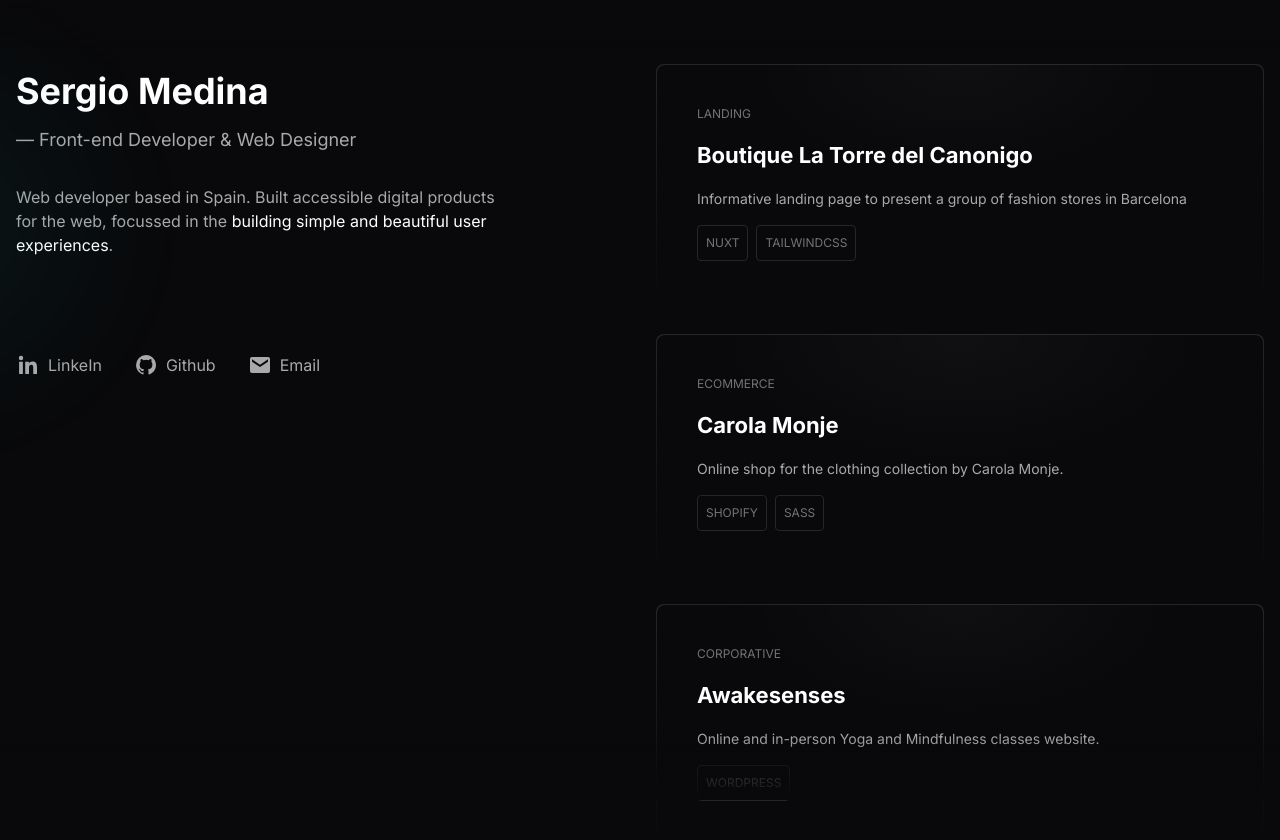
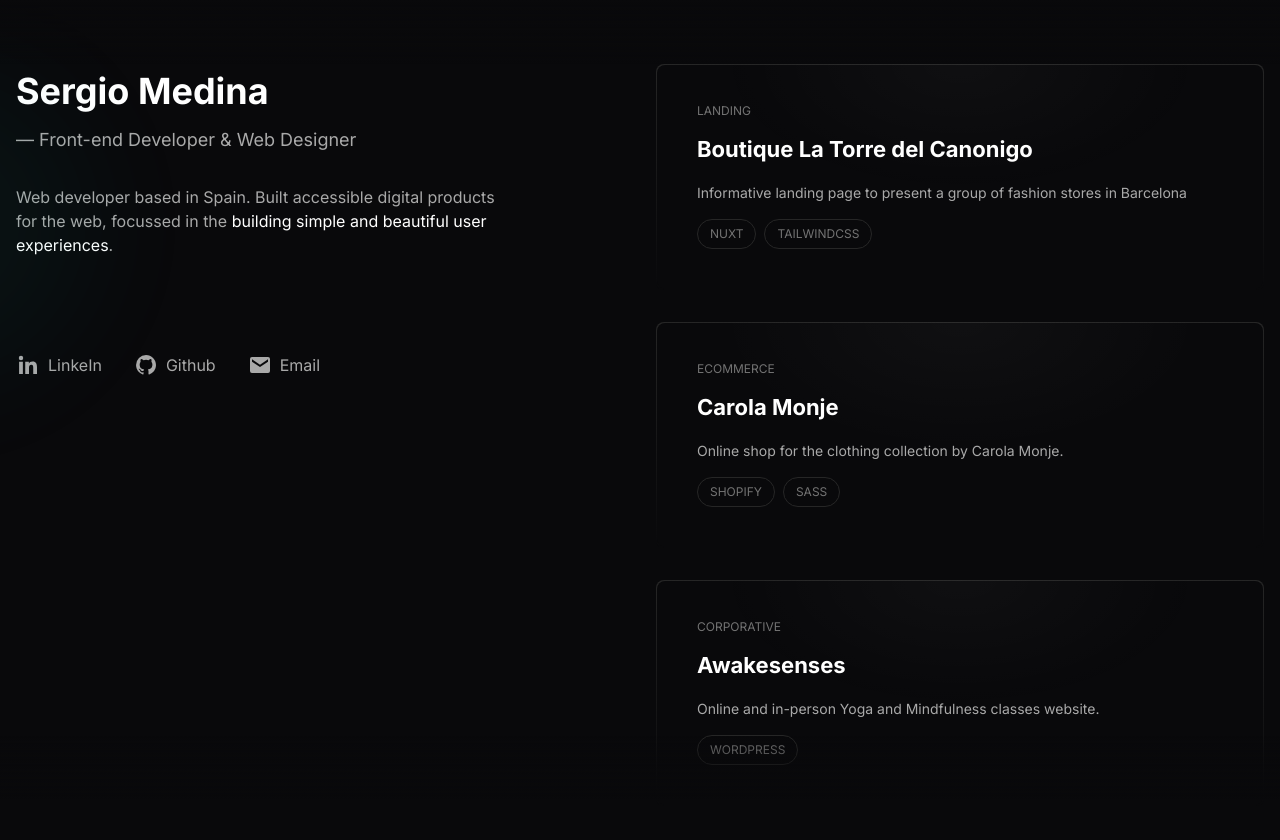
Before and after one commit to sergiomediname/sergiomedina.me, a Nuxt app: page / in a window 1280 px wide. Shown: the top 840 px of the page. Built offline with nearby package versions, Linux system fonts and the light colour scheme.

Commit message:
style(card): improve hover animation

```diff
--- a/components/CardWork.vue
+++ b/components/CardWork.vue
@@ -1,16 +1,16 @@
 <template>
   <div
-    class="p-[1px] relative bg-gradient-to-t from-zinc-950 to-neutral-800 rounded-lg overflow-hidden before:absolute before:inset-0 before:z-10 before:opacity-0 before:bg-gradient-to-tr before:from-accent before:to-alter before:animate-gradient before:bg-gradient before:transition-all before:duration-500 hover:before:opacity-100">
+    class="p-[1px] relative bg-gradient-to-t from-zinc-950 to-neutral-800 rounded-lg overflow-hidden before:absolute before:inset-0 before:z-10 before:opacity-0 before:bg-gradient-to-tr before:from-accent before:to-alter before:animate-gradient before:bg-gradient transition-all duration-200 before:duration-500 hover:before:opacity-100 hover:!opacity-100 group-hover/works:opacity-50">
     <div
-      class="absolute bg-gradient-card hover:scale-[2] hover:opacity-10 opacity-[0.03] scale transition-all duration-300 inset-0 z-30">
+      class="absolute bg-gradient-card hover:scale-[2] hover:opacity-10 opacity-[0.03] scale duration-300 inset-0 z-30">
     </div>
     <div class="relative z-20 p-8 lg:p-10 bg-zinc-950 rounded-lg flex flex-col gap-4">
-      <p class="uppercase text-sm text-neutral-500">{{ data.type }}</p>
+      <p class="uppercase text-sm leading-none text-neutral-500">{{ data.type }}</p>
       <h2 class="font-bold text-2xl text-highlight">{{ data.title }}</h2>
       <p class="text-md">{{ data.description }}</p>
       <div class="flex items-center gap-2">
         <span v-for="stack in data.stack" :key="stack"
-          class="border border-neutral-800 p-2 rounded uppercase text-sm text-neutral-500">{{
+          class="border border-neutral-800 py-2 px-3 rounded-full uppercase text-sm leading-none text-neutral-500">{{
             stack
           }}</span>
       </div>
--- a/components/WorkList.vue
+++ b/components/WorkList.vue
@@ -1,5 +1,5 @@
 <template>
-  <div class="col-span-12 lg:col-span-6 lg:col-start-7">
+  <div class="col-span-12 lg:col-span-6 lg:col-start-7 group/works">
     <div class="items flex flex-col gap-6 lg:gap-8">
       <CardWork v-for="work in works" :key="work.id" :data="work" />
     </div>
```
